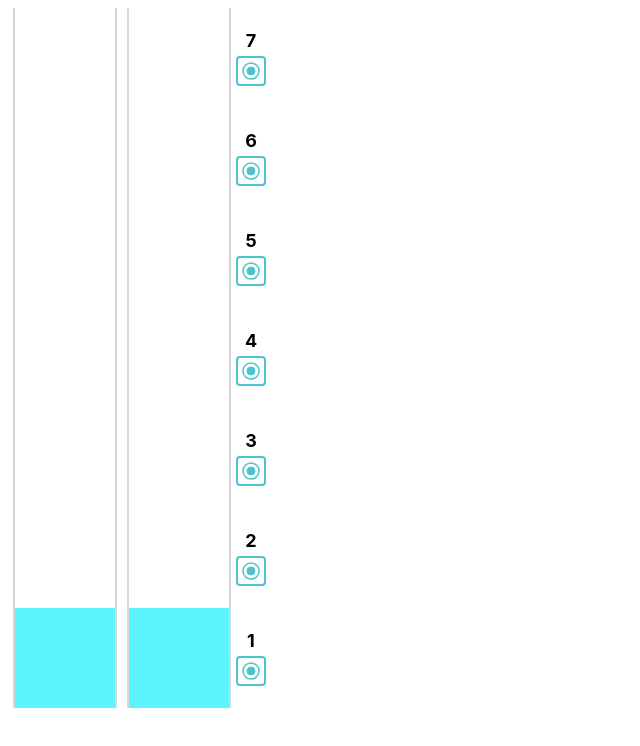
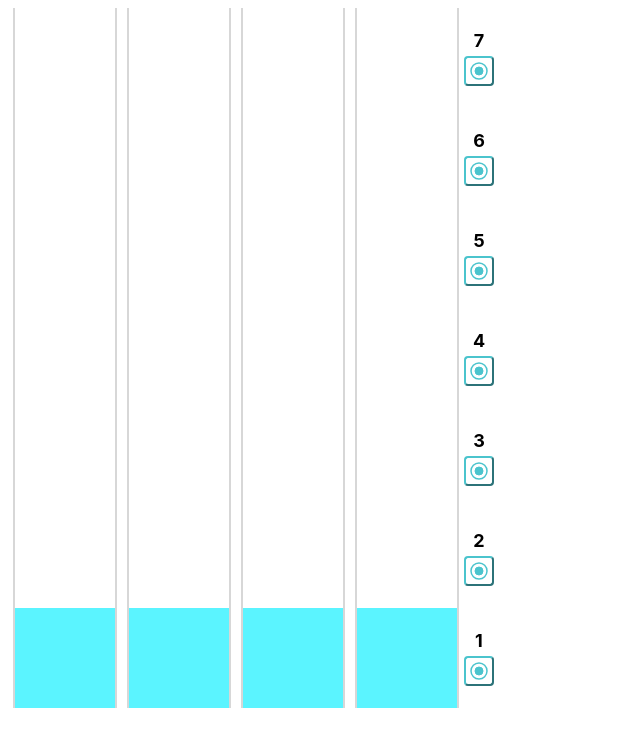
Before and after one commit to mikasiqq/vue-elevatorApp, a Vue app: page / in a window 1280 px wide. Shown: the top 746 px of the page, without its empty margins (0-640 px from the left). Built offline with nearby package versions, Linux system fonts and the light colour scheme.

Commit message:
added animation for floor`s button and blinking

```diff
--- a/src/components/ElevatorFloor.vue
+++ b/src/components/ElevatorFloor.vue
@@ -1,10 +1,26 @@
 <template>
   <div class="elevatorFloor">
     <span>{{ elevatorFloorId }}</span>
-    <button @click="() => $emit('floorHandler', elevatorFloorId)">
+    <button
+      :style="{ borderColor: !props.isActive ? 'rgb(75, 196, 205)' : 'rgb(255, 151, 60)' }"
+      @click="() => $emit('floorHandler', elevatorFloorId)"
+    >
       <svg width="26" height="26">
-        <circle cx="13" cy="13" r="8" stroke="rgb(75, 196, 205)" stroke-width="1.5" fill="none" />
-        <circle cx="13" cy="13" r="4" stroke="rgb(75, 196, 205)" fill="rgb(75, 196, 205)" />
+        <circle
+          cx="13"
+          cy="13"
+          r="8"
+          :stroke="!props.isActive ? 'rgb(75, 196, 205)' : 'rgb(255, 151, 60)'"
+          stroke-width="1.5"
+          fill="none"
+        />
+        <circle
+          cx="13"
+          cy="13"
+          r="4"
+          :stroke="!props.isActive ? 'rgb(75, 196, 205)' : 'rgb(255, 151, 60)'"
+          :fill="!props.isActive ? 'rgb(75, 196, 205)' : 'rgb(255, 151, 60)'"
+        />
       </svg>
     </button>
   </div>
@@ -13,7 +29,7 @@
 <script setup>
 import { elevatorFloors } from '../config.js'
 
-const props = defineProps(['elevatorFloorId'])
+const props = defineProps(['elevatorFloorId', 'isActive'])
 const elevatorFloorRow = `${elevatorFloors - props.elevatorFloorId + 1} / ${
   elevatorFloors - props.elevatorFloorId + 2
 }`
@@ -36,7 +52,6 @@ const elevatorFloorRow = `${elevatorFloors - props.elevatorFloorId + 1} / ${
   button {
     padding: 0;
     background-color: inherit;
-    border: 2px solid rgb(75, 196, 205);
     border-radius: 4px;
     width: 30px;
     height: 30px;
--- a/src/components/ElevatorShaft.vue
+++ b/src/components/ElevatorShaft.vue
@@ -1,5 +1,8 @@
 <template>
-  <div class="elevatorShaft" :style="elevatorShaftStyle">
+  <div
+    :class="['elevatorShaft', { elevatorShaftResting: props.elevatorResting }]"
+    :style="[elevatorShaftStyle, elevatorBlinkingStyle]"
+  >
     <ElevatorInfo
       v-if="elevatorState === 'goingUp' || elevatorState === 'goingDown'"
       :elevatorState="props.elevatorState"
@@ -7,26 +10,31 @@
     />
   </div>
 </template>
+
 <script setup>
-import { computed } from 'vue'
-
+import { computed, watch } from 'vue'
 import ElevatorInfo from '@/components/ElevatorInfo.vue'
 
-const props = defineProps(['elevatorFloor', 'elevatorState'])
+const props = defineProps(['elevatorFloor', 'elevatorState', 'elevatorResting'])
 import { elevatorFloors } from '../config.js'
 
 const elevatorFloorRowHeight = 100
 const topFloor = elevatorFloors
 
 const elevatorShaftStyle = computed(() => {
-  const transitionDuration =
-    props.elevatorFloor < topFloor ? '1s' : `${props.elevatorFloor - topFloor + elevatorFloors}s`
   const translateY = (topFloor - props.elevatorFloor) * elevatorFloorRowHeight
   return {
-    transform: `translateY(${translateY}px)`,
-    transition: `transform ${transitionDuration} linear`
+    transform: `translateY(${translateY}px)`
   }
 })
+
+watch(
+  () => [props.elevatorFloor, props.elevatorState, props.elevatorResting],
+  (newValue, oldValue) => {
+    console.log('Old value:', oldValue)
+    console.log('New value:', newValue)
+  }
+)
 </script>
 
 <style lang="scss" scoped>
@@ -34,5 +42,25 @@ const elevatorShaftStyle = computed(() => {
   background-color: rgb(91, 244, 255);
   height: 100px;
   width: 100%;
+  transition: transform 1s linear;
+
+  &Resting {
+    animation-duration: 1s;
+    animation-name: blink;
+    animation-iteration-count: infinite;
+    animation-timing-function: linear;
+  }
+}
+
+@keyframes blink {
+  0% {
+    opacity: 1;
+  }
+  50% {
+    opacity: 0.5;
+  }
+  100% {
+    opacity: 1;
+  }
 }
 </style>
--- a/src/components/ElevatorStall.vue
+++ b/src/components/ElevatorStall.vue
@@ -1,6 +1,10 @@
 <template>
   <div class="elevatorStall">
-    <ElevatorShaft :elevatorFloor="props.elevatorFloor" :elevatorState="props.elevatorState" />
+    <ElevatorShaft
+      :elevatorFloor="props.elevatorFloor"
+      :elevatorState="props.elevatorState"
+      :elevatorResting="props.elevatorResting"
+    />
   </div>
 </template>
 
@@ -8,7 +12,7 @@
 import { computed } from 'vue'
 import ElevatorShaft from '@/components/ElevatorShaft.vue'
 import { elevatorFloors } from '../config.js'
-const props = defineProps(['elevatorFloor', 'elevatorId', 'elevatorState'])
+const props = defineProps(['elevatorFloor', 'elevatorId', 'elevatorState', 'elevatorResting'])
 const elevatorStallColumn = computed(() => `${props.elevatorId + 1} / ${props.elevatorId + 2}`)
 </script>
 
--- a/src/components/ElevatorSystem.vue
+++ b/src/components/ElevatorSystem.vue
@@ -9,15 +9,28 @@ const elevatorFloorsColumn = computed(() => `${elevatorStalls + 1} / ${elevatorS
 const elevatorFloorsRow = computed(() => `1 / ${elevatorFloors + 1}`)
 
 const elevators = reactive([])
+const floors = reactive([])
+
+const restTime = 3000
+
 for (let i = 0; i < elevatorStalls; i++) {
   elevators.push({
     id: i,
     isAvailable: true,
     currentFloor: 1,
     state: 'idle',
-    destinationFloor: 1
+    destinationFloor: 1,
+    resting: false
   })
 }
+
+for (let i = 0; i < elevatorFloors; i++) {
+  floors.push({
+    id: i + 1,
+    isActive: false
+  })
+}
+
 function goToFloor(floor) {
   let closestElevator = null
   let closestDistance = Infinity
@@ -32,14 +45,44 @@ function goToFloor(floor) {
     }
   }
 
+  if (closestElevator.currentFloor === floor) return
+
+  const floorIndex = floors.findIndex((el) => el.id === floor)
+  if (floorIndex !== -1) {
+    floors[floorIndex].isActive = true
+  }
+
   if (closestElevator) {
     closestElevator.isAvailable = false
     closestElevator.destinationFloor = floor
     closestElevator.state = closestElevator.currentFloor < floor ? 'goingUp' : 'goingDown'
     setTimeout(() => {
       closestElevator.currentFloor = closestElevator.destinationFloor
-      closestElevator.state = 'idle'
-      closestElevator.isAvailable = true
+
+      if (closestElevator.resting) {
+        setTimeout(() => {
+          closestElevator.state = 'idle'
+          closestElevator.isAvailable = true
+          closestElevator.resting = false
+
+          if (floorIndex !== -1) {
+            floors[floorIndex].isActive = false
+          }
+        }, restTime)
+      } else {
+        closestElevator.state = 'resting'
+        closestElevator.resting = true
+
+        setTimeout(() => {
+          closestElevator.state = 'idle'
+          closestElevator.isAvailable = true
+          closestElevator.resting = false
+
+          if (floorIndex !== -1) {
+            floors[floorIndex].isActive = false
+          }
+        }, restTime)
+      }
     }, Math.abs(closestElevator.currentFloor - floor) * 1000)
   } else {
     setTimeout(() => {
@@ -58,12 +101,14 @@ function goToFloor(floor) {
       :elevatorId="elevatorStall.id"
       :elevatorFloor="elevatorStall.destinationFloor"
       :elevatorState="elevatorStall.state"
+      :elevatorResting="elevatorStall.resting"
     />
     <div class="elevatorFloors">
       <ElevatorFloor
-        v-for="elevatorFloor in elevatorFloors"
-        :key="elevatorFloor"
-        :elevatorFloorId="elevatorFloor"
+        v-for="elevatorFloor in floors"
+        :key="elevatorFloor.id"
+        :elevatorFloorId="elevatorFloor.id"
+        :isActive="elevatorFloor.isActive"
         @floorHandler="goToFloor"
       />
     </div>
--- a/src/config.js
+++ b/src/config.js
@@ -1,4 +1,4 @@
-const elevatorStalls = 2
+const elevatorStalls = 4
 const elevatorFloors = 7
 
 export { elevatorStalls, elevatorFloors }
```
